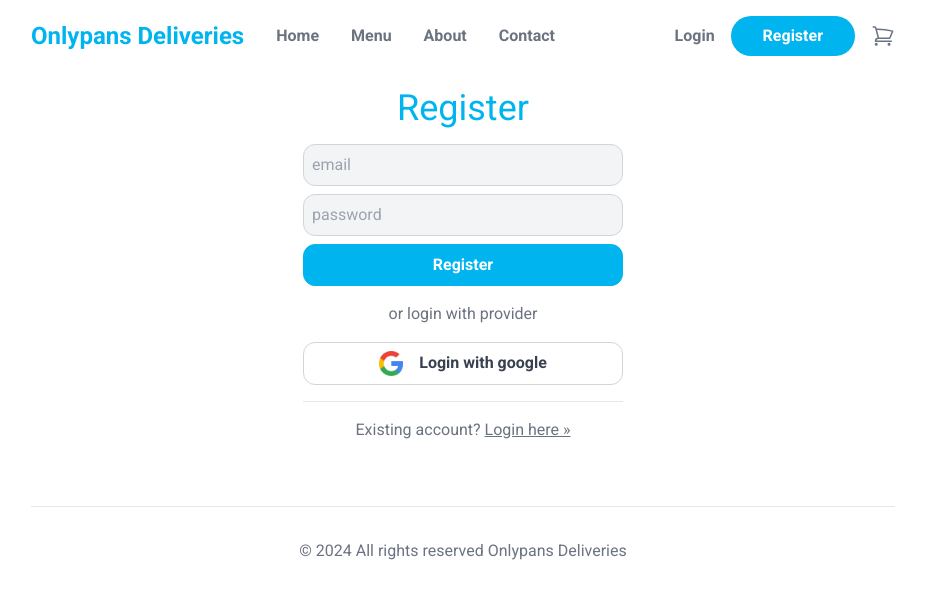
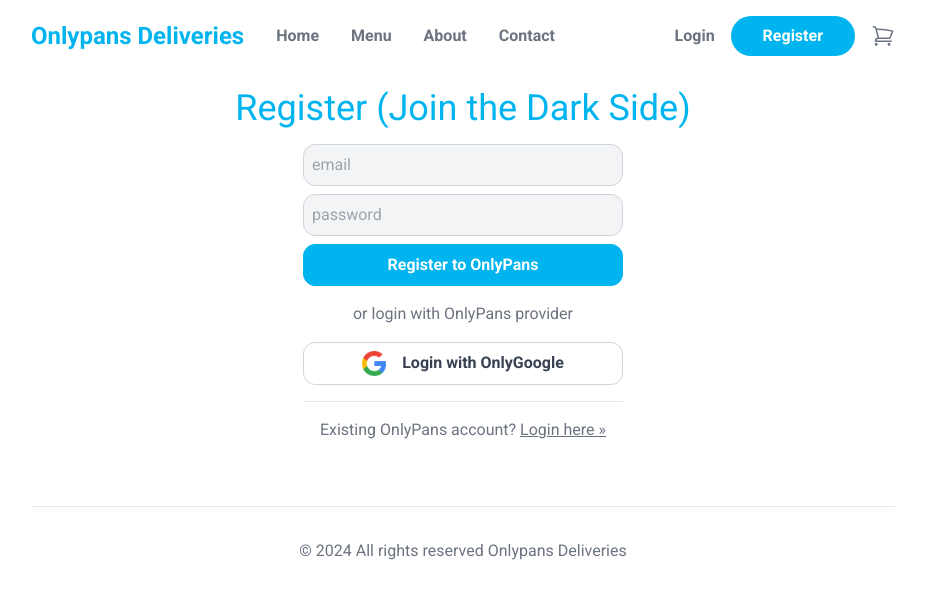
Before and after one commit to MikaelLacroix/Onlypans_Deliveries_PROG11344, a Next.js app: page /register in a window 1280 px wide. Shown: the top 598 px of the page, without its empty margins (177-1102 px from the left). Built offline with nearby package versions, Linux system fonts and the light colour scheme; no server answers.

Commit message:
commentaires

```diff
--- a/src/app/register/page.js
+++ b/src/app/register/page.js
@@ -1,9 +1,10 @@
+//resgister to join our wonderful community here at OnlyPans
 "use client";
 import {signIn} from "next-auth/react";
 import Image from "next/image";
 import Link from "next/link";
 import {useState} from "react";
-
+//utiliser l'api pour ajouter un utilisateur
 export default function RegisterPage() {
   const [email, setEmail] = useState('');
   const [password, setPassword] = useState('');
@@ -28,10 +29,11 @@
     }
     setCreatingUser(false);
   }
+  //html part qui est affichée à l'utilisateur avec les liens et les fonctions qui vont faire des ajouts dans la base de données
   return (
     <section className="mt-8">
       <h1 className="text-center text-primary text-4xl mb-4">
-        Register
+        Register (Join the Dark Side)
       </h1>
       {userCreated && (
         <div className="my-4 text-center">
@@ -43,7 +45,7 @@
       {error && (
         <div className="my-4 text-center">
           An error has occurred.<br />
-          Please try again later
+          Please try again later, make better food decisions next time
         </div>
       )}
       <form className="block max-w-xs mx-auto" onSubmit={handleFormSubmit}>
@@ -54,19 +56,19 @@
                disabled={creatingUser}
                 onChange={ev => setPassword(ev.target.value)}/>
         <button type="submit" disabled={creatingUser}>
-          Register
+          Register to OnlyPans
         </button>
         <div className="my-4 text-center text-gray-500">
-          or login with provider
+          or login with OnlyPans provider
         </div>
         <button
           onClick={() => signIn('google', {callbackUrl:'/'})}
           className="flex gap-4 justify-center">
           <Image src={'/google.png'} alt={''} width={24} height={24} />
-          Login with google
+          Login with OnlyGoogle
         </button>
         <div className="text-center my-4 text-gray-500 border-t pt-4">
-          Existing account?{' '}
+          Existing OnlyPans account?{' '}
           <Link className="underline" href={'/login'}>Login here &raquo;</Link>
         </div>
       </form>
```
